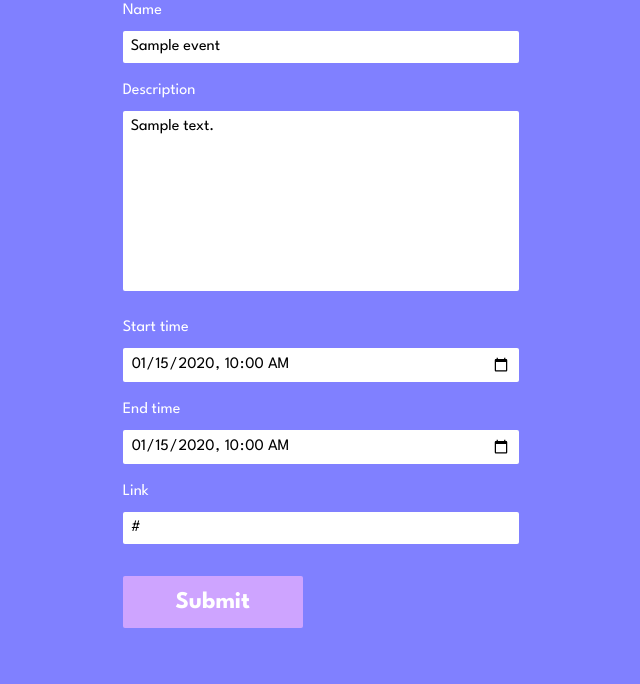
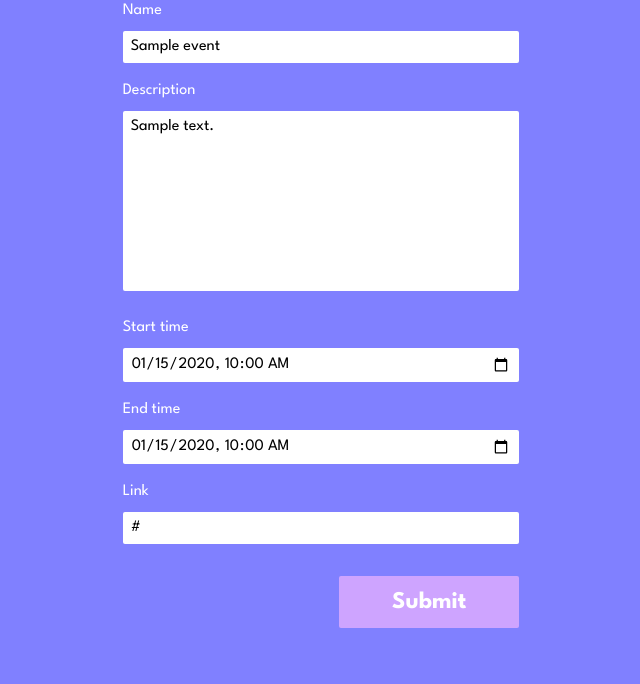
Before and after one commit to karinknutsson/summon, a Flask app: page /edit/1 in a window 1280 px wide. Shown: the part 196-880 px from the top of the page, without its empty margins (319-959 px from the left). After the commit the page ends 824 px from the top, so only its background shows below. Run offline with Flask 2, Linux system fonts and the light colour scheme; tables that the repository leaves empty hold one stand-in row (values such as "Sample post"); some libraries are stand-ins or nearby versions; some web fonts are replaced.

```diff
--- a/templates/edit_event.html
+++ b/templates/edit_event.html
@@ -30,7 +30,7 @@
                 {{ form.url }}
             </p>
 
-            <p>{{ form.submit() }}</p>
+            <div class="right-align">{{ form.submit() }}</div>
         </form>
     </div>
     <div class="col-0 col-sm-2 col-md-4"></div>
--- a/templates/new_event.html
+++ b/templates/new_event.html
@@ -35,5 +35,4 @@
     </div>
     <div class="col-0 col-sm-1 col-md-3"></div>
 </div>
-
 {% endblock %}
```
Also changed, not shown: templates/events.html (indentation only). Lines whose indentation alone changed are shown as unchanged.
